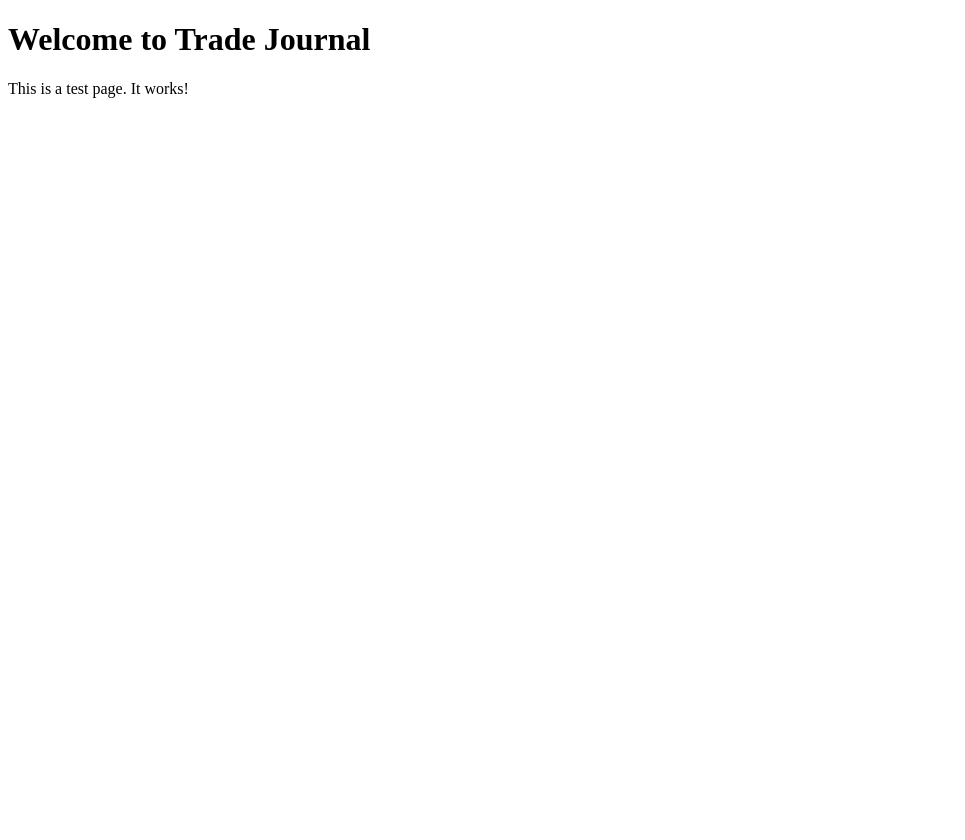
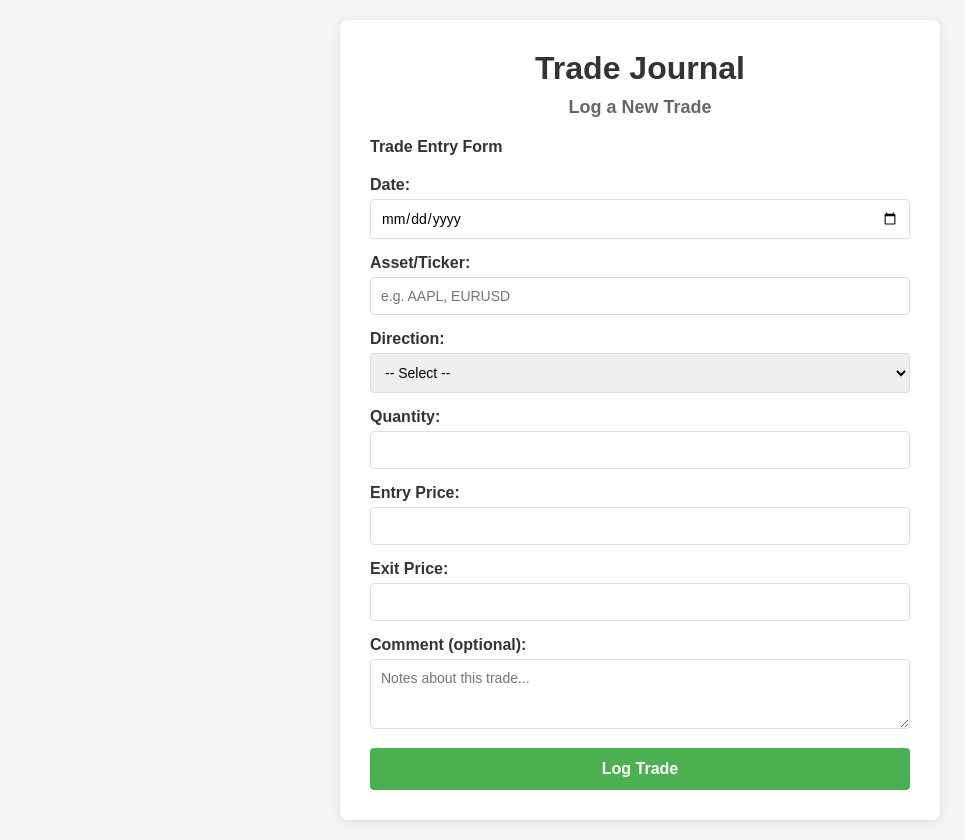
Before and after one commit to VictorOhason/Trade-Journal, a Flask app: page / in a window 1280 px wide. Shown: the whole page, without its empty margins (0-965 px from the left). Before the commit the page ends 98 px from the top, so only its background shows below. Run offline with Flask 3, Linux system fonts and the light colour scheme.

Commit message:
Added HTMl and CSS styling to the webpage

```diff
--- a/static/style.css
+++ b/static/style.css
@@ -0,0 +1,100 @@
+*{
+    margin: 0;
+    padding: 0;
+    box-sizing: border-box;
+}
+
+body{
+    font-family: Arial, sans-serif;
+    background-color: #f5f5f5;
+    padding: 20px;
+}
+
+.container{
+    max-width: 600px;
+    margin: 0 auto;
+    background-color: white;
+    padding: 30px;
+    border-radius: 8px;
+    box-shadow: 0 2px 10px rgba(0, 0, 0, 0.1);
+}
+
+h1{
+    color: #333;
+    margin-bottom: 10px;
+    text-align: center;
+}
+
+h2{
+    color: #666;
+    font-size: 18px;
+    margin-bottom: 20px;
+    text-align: center;
+}
+
+fieldset{
+    border: none;
+    padding: 0;
+}
+
+legend{
+    font-size: 16px;
+    font-weight: bold;
+    color: #333;
+    margin-bottom: 20px;
+    padding: 0;
+}
+
+.form-group{
+    margin-bottom: 15px;
+}
+
+label{
+    display: block;
+    margin-bottom: 5px;
+    color: #333;
+    font-weight: bold;
+}
+
+input[type="date"],
+input[type="text"],
+input[type="number"],
+select,
+textarea{
+    width: 100%;
+    padding: 10px;
+    border: 1px solid #ddd;
+    border-radius: 4px;
+    font-size: 14px;
+    font-family: Arial, sans-serif;
+}
+
+input[type="date"]:focus,
+input[type="text"]:focus,
+input[type="number"]:focus,
+select:focus{
+    outline: none;
+    border-color: #4CAF50;
+    box-shadow: 0 0 5px rgba(76, 175, 80, 0.3);
+}
+
+.btn{
+    background-color: #4CAF50;
+    color: white;
+    padding: 12px 30px;
+    border: none;
+    border-radius: 4px;
+    cursor: pointer;
+    font-size: 16px;
+    font-weight: bold;
+    width: 100%;
+    transition: background-color 0.3s;
+}
+
+.btn:hover{
+    background-color: #4CAF50;
+}
+
+.btn:active{
+    background-color: #4CAF50;
+}
--- a/templates/index.html
+++ b/templates/index.html
@@ -1,10 +1,62 @@
 <!DOCTYPE html>
 <html>
 <head>
-    <title>Trade Journal</title>
+    <title>Trade Journal - Log Your Trades</title>
+    <link rel="stylesheet" href="{{ url_for('static', filename='style.css') }}">
 </head>
 <body>
-    <h1>Welcome to Trade Journal</h1>
-    <p>This is a test page. It works!</p>
+    <div class="container">
+        <h1>Trade Journal</h1>
+        <h2>Log a New Trade</h2>
+
+        <form id="tradeForm" method="post" action="/submit">
+            <fieldset>
+                <legend>Trade Entry Form</legend>
+
+                <div class="form-group">
+                    <label for="date">Date:</label>
+                    <input type="date" id="date" name="date" required>
+                </div>
+
+                <div class="form-group">
+                    <label for="asset">Asset/Ticker:</label>
+                    <input type="text" id="asset" name="asset" placeholder="e.g. AAPL, EURUSD" required>
+                </div>
+
+                <div class="form-group">
+                    <label for="direction">Direction:</label>
+                    <select id="direction" name="direction" required>
+                        <option value="">-- Select --</option>
+                        <option value="Long">Long</option>
+                        <option value="Short">Short</option>
+                    </select>
+                </div>
+
+                <div class="form-group">
+                    <label for="quantity">Quantity:</label>
+                    <input type="number" id="quantity" name="quantity" min="1" step="1" required>
+                </div>
+
+                <div class="form-group">
+                    <label for="entry">Entry Price:</label>
+                    <input type="number" id="entry" name="entry" step="0.01" required>
+                </div>
+
+                <div class="form-group">
+                    <label for="exit">Exit Price:</label>
+                    <input type="number" id="exit" name="exit" step="0.01" required>
+                </div>
+
+                <div class="form-group">
+                    <label for="comment">Comment (optional):</label>
+                    <textarea id="comment" name="comment" rows="3" placeholder="Notes about this trade..."></textarea>
+                </div>
+
+                <button type="submit" class="btn">Log Trade</button>
+            </fieldset>
+        </form>
+    </div>
+
+    <script src="{{ url_for('static', filename='script.js') }}"></script>
 </body>
 </html>
```
